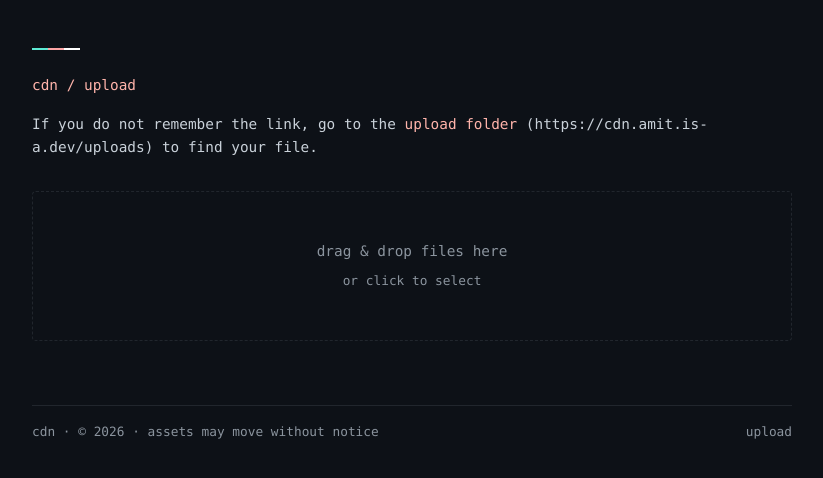
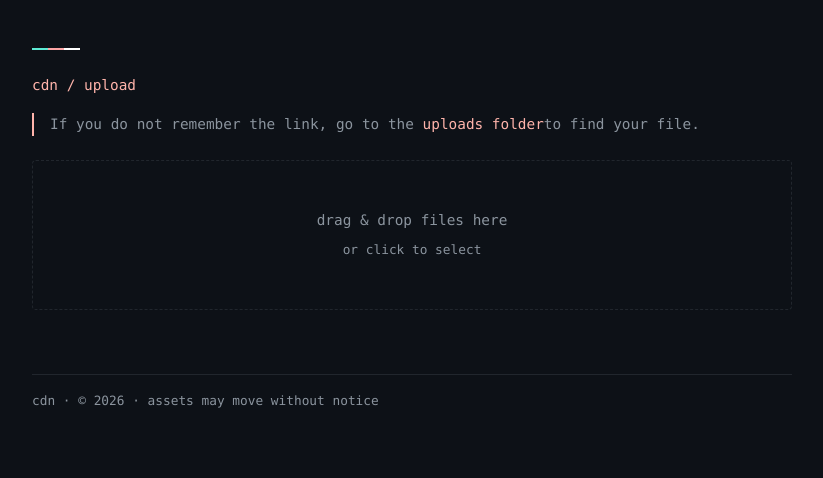
Before and after one commit to notamitgamer/cdn, a FastAPI app: page /upload in a window 1280 px wide. Shown: the top 478 px of the page, without its empty margins (228-1051 px from the left). Run offline with FastAPI, Linux system fonts and the light colour scheme.

Commit message:
Update CDN header and upload instructions

```diff
--- a/app/templates/index.html
+++ b/app/templates/index.html
@@ -16,6 +16,7 @@
         }
 
         * { box-sizing: border-box; }
+        * { -webkit-tap-highlight-color: transparent; }
 
         body {
             font-family: ui-monospace, SFMono-Regular, "SF Mono", Menlo, Consolas, "Liberation Mono", monospace;
@@ -194,14 +195,14 @@
     <div class="container">
         {% if page == 'listing' and not path %}
         <div class="top-accent"></div>
-        <h1>HEY, THIS IS MY CDN.</h1>
+        <h1>HEY, THIS IS <a href="https://amit.is-a.dev">MY</a> CDN.</h1>
         <p class="intro">Assets for my other sites. Meant for me, but you're welcome to look around.</p>
         <blockquote>
             Please don't hotlink. I can change these URLs at any point without warning, so anything pointing here may break.
         </blockquote>
-        <div class="upload-notice">
+        <blockquote>
             If you want to upload anything, go to <a href="/upload">here</a> and upload and you will get a link.
-        </div>
+        </blockquote>
         {% endif %}
 
         {% if page != 'listing' or path %}
@@ -302,9 +303,9 @@
         </div>
 
         {% elif page == 'upload' %}
-        <p class="intro" style="margin-bottom: 2rem;">
-            If you do not remember the link, go to the <a href="/uploads">upload folder</a> (https://cdn.amit.is-a.dev/uploads) to find your file.
-        </p>
+        <blockquote>
+            If you do not remember the link, go to the <a href="/uploads">uploads folder</a>to find your file.
+        </blockquote>
 
         <!-- Hidden token field containing the hardcoded password -->
         <input type="hidden" id="token" value="Amitthehack2006">
@@ -415,9 +416,6 @@
                 {% endif %}
                 · &copy; 2026 · assets may move without notice
             </div>
-            <div>
-                <a href="/upload">upload</a>
-            </div>
         </footer>
     </div>
 
```
